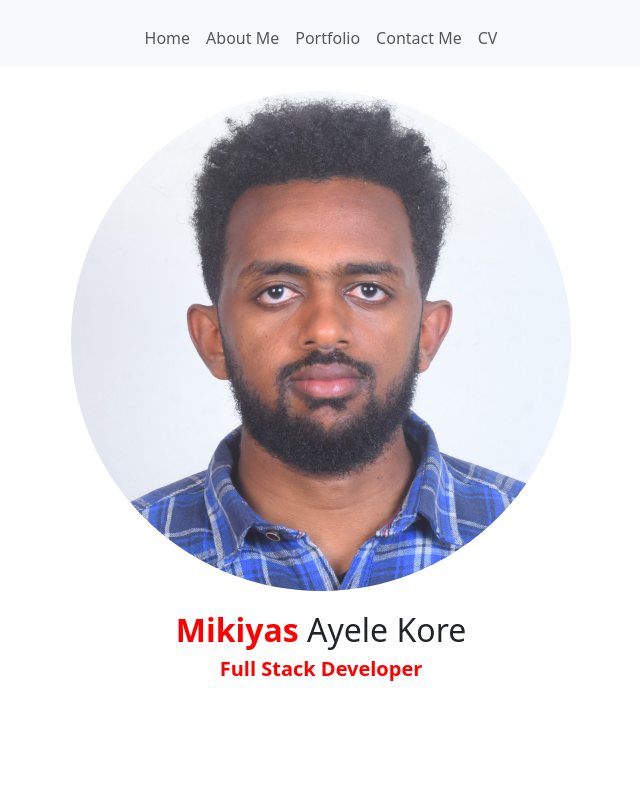
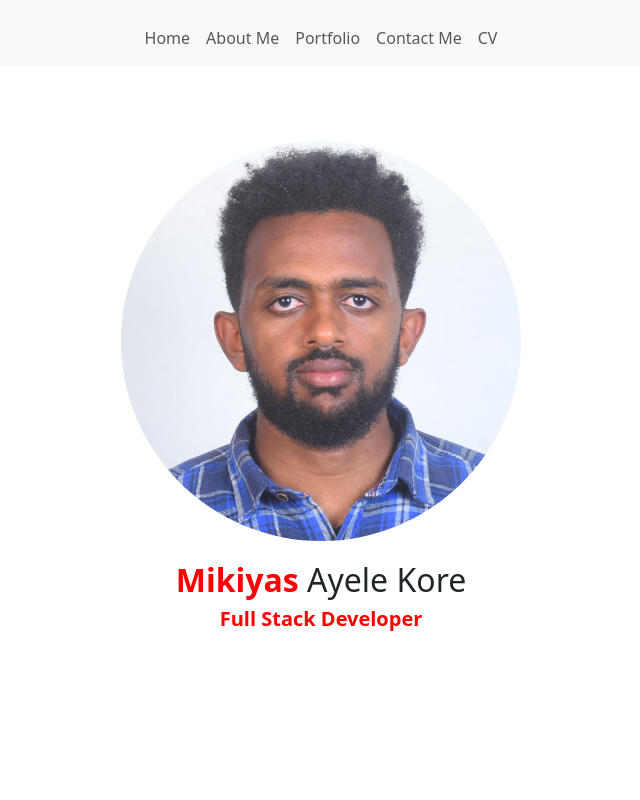
Before and after one commit to Mickykore/Mikiyas-Portfolio, a React (Create React App) app: page / in a window 1280 px wide. Shown: the top 800 px of the page, without its empty margins (319-959 px from the left). Built offline with nearby package versions, Linux system fonts and the light colour scheme.

Commit message:
Update image dimensions in styles.css

```diff
--- a/src/styles/styles.css
+++ b/src/styles/styles.css
@@ -54,8 +54,8 @@ nav ul li {
 }
 
 .gurd {
-    width: 500px; /* Set the width of the image */
-    height: 500px; /* Set the height of the image */
+    width: 400px; /* Set the width of the image */
+    height: 400px; /* Set the height of the image */
     border-radius: 50%; /* Make the image round */
     object-fit: cover; /* Ensure the image covers the entire circle */
 }
```
